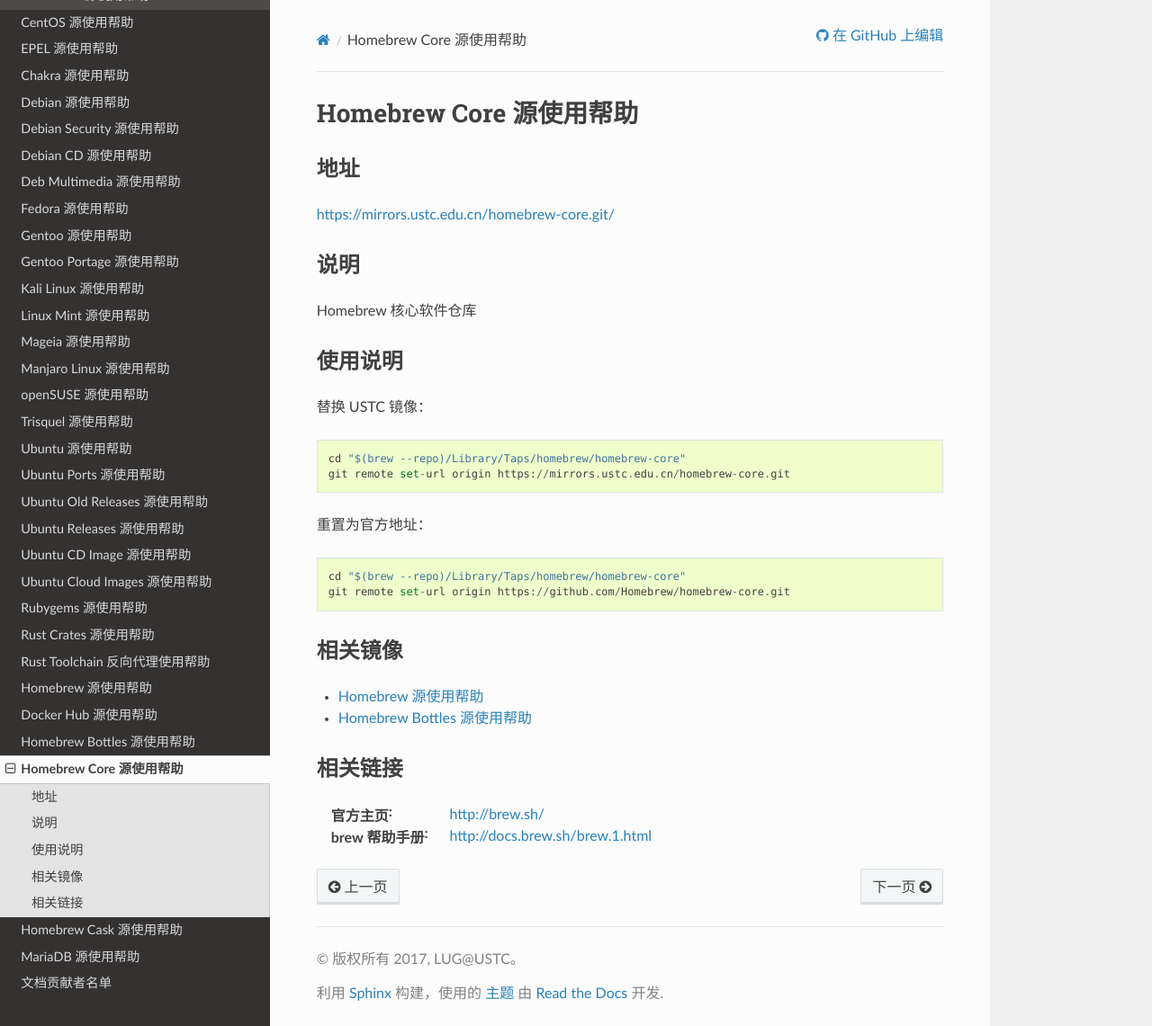
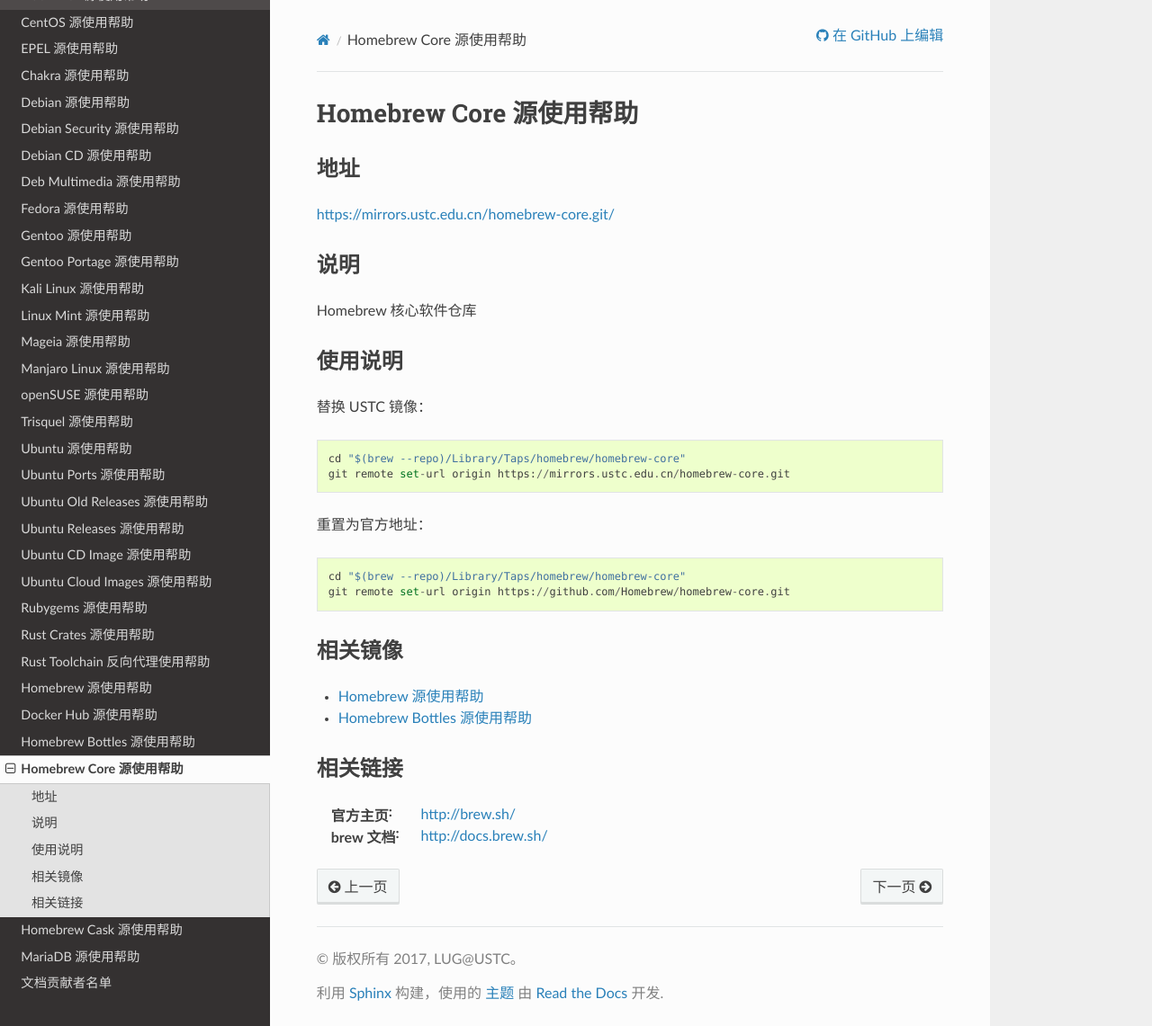
Before and after one commit to ustclug/mirrorhelp, a Sphinx documentation site: the page built from source/homebrew-core.git.rst, in a window 1280 px wide and 1141 px high. Shown: the whole window at 90% size. Built offline with Sphinx 7.4.7 and the Read the Docs theme 2.0.0, drawn with Linux system fonts in a browser that asks for light colours; pages that are not in the unit, such as notebooks, are missing from menus.

Commit message:
Update homebrew-core.git.rst: fix link failure

```diff
--- a/source/homebrew-core.git.rst
+++ b/source/homebrew-core.git.rst
@@ -38,4 +38,4 @@
 ========
 
 :官方主页: http://brew.sh/
-:brew 帮助手册: http://docs.brew.sh/brew.1.html
+:brew 文档: http://docs.brew.sh/
```
